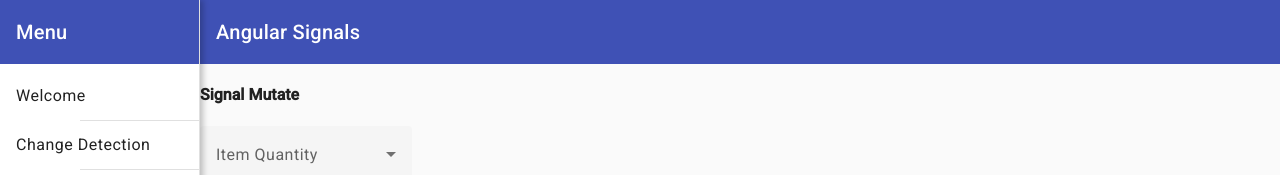
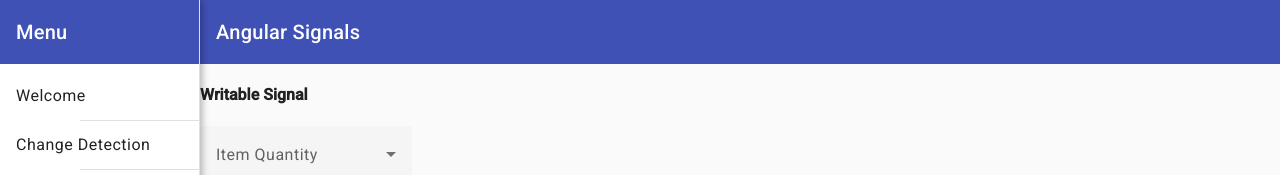
Before and after one commit to saleemmalikraja/angular-signals-demo, an Angular app: page /writesignal in a window 1280 px wide. Shown: the top 175 px of the page. Built offline with nearby package versions, Linux system fonts and the light colour scheme.

Commit message:
1 file modified

```diff
--- a/src/demo4-write-signal/demo4-write-signal.component.html
+++ b/src/demo4-write-signal/demo4-write-signal.component.html
@@ -1,4 +1,4 @@
-<h4>Signal Mutate</h4>
+<h4>Writable Signal</h4>
 <mat-form-field>
   <mat-label>Item Quantity</mat-label>
   <mat-select (selectionChange)="onDropdownChange($event.value)">
```
